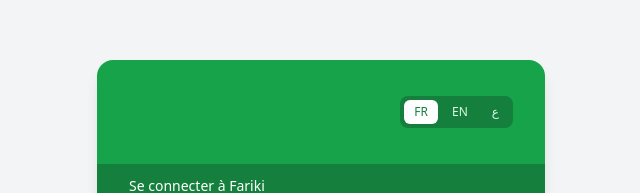
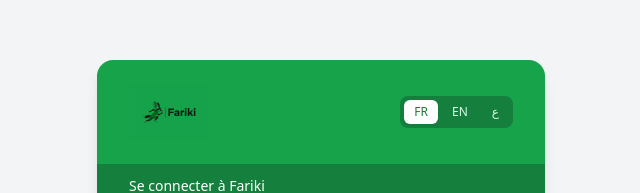
Before and after one commit to casic16/soccer-school, a React app in the folder app/: page /login in a window 1280 px wide. Shown: the part 120-313 px from the top of the page, without its empty margins (319-959 px from the left). Built offline with nearby package versions, Linux system fonts and the light colour scheme; no server answers; the HTML template or start-up script is replaced by a standard one.

Commit message:
feat: logo Fariki sur la page login

```diff
--- a/app/src/pages/Login.jsx
+++ b/app/src/pages/Login.jsx
@@ -47,7 +47,7 @@
           <img
             src="/Logo.png"
             alt="Fariki"
-            className="h-14 w-auto object-contain mix-blend-multiply brightness-0 invert"
+            className="h-14 w-auto object-contain mix-blend-multiply"
           />
           <div className="flex gap-1 bg-green-700 p-1 rounded-lg">
             {languages.map((lang) => (
```
